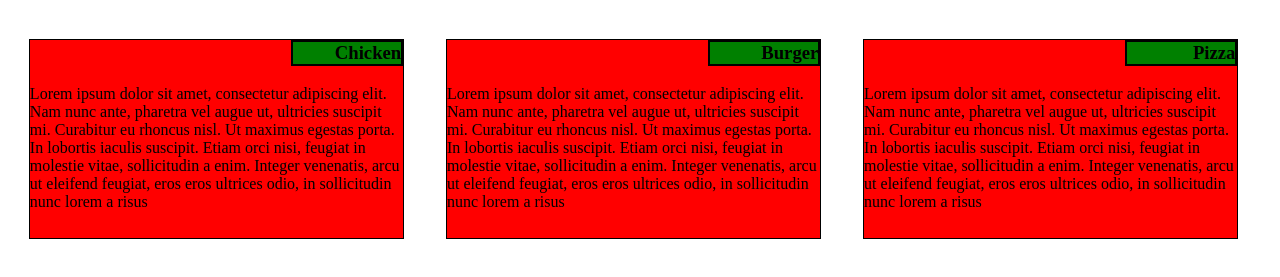
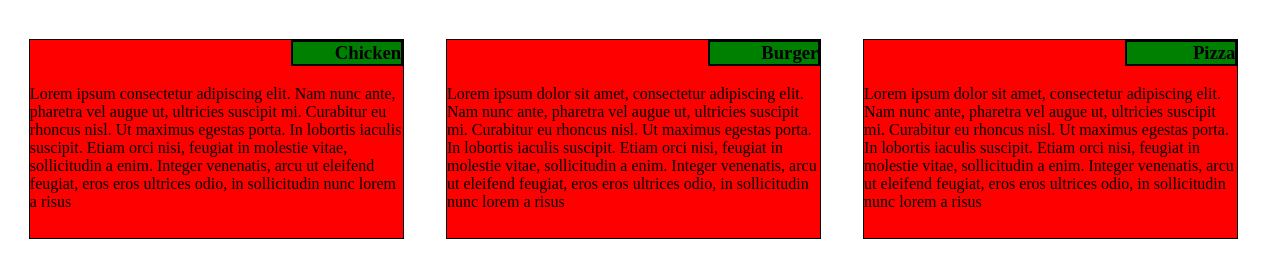
Before and after one commit to whitewolf1905/Introduction-to-Responsive-Design, a plain HTML site: page Module2 Assign/index.html in a window 1280 px wide. Shown: the part 61-338 px from the top of the page. Drawn offline with Linux system fonts and the light colour scheme.

Commit message:
Updated Index.html

```diff
--- a/Module2 Assign/index.html
+++ b/Module2 Assign/index.html
@@ -9,7 +9,7 @@
 <h1>Our Menu</h1>
 <div>
 <div class="col-ld-4 col-md-6 col-sd-12">
-	<section><h3>Chicken</h3><p>Lorem ipsum dolor sit amet, consectetur adipiscing elit. Nam nunc ante, pharetra vel augue ut, ultricies suscipit mi. Curabitur eu rhoncus nisl. Ut maximus egestas porta. In lobortis iaculis suscipit. Etiam orci nisi, feugiat in molestie vitae, sollicitudin a enim. Integer venenatis, arcu ut eleifend feugiat, eros eros ultrices odio, in sollicitudin nunc lorem a risus</p></section>
+	<section><h3>Chicken</h3><p>Lorem ipsum consectetur adipiscing elit. Nam nunc ante, pharetra vel augue ut, ultricies suscipit mi. Curabitur eu rhoncus nisl. Ut maximus egestas porta. In lobortis iaculis suscipit. Etiam orci nisi, feugiat in molestie vitae, sollicitudin a enim. Integer venenatis, arcu ut eleifend feugiat, eros eros ultrices odio, in sollicitudin nunc lorem a risus</p></section>
 </div>
 <div class="col-ld-4 col-md-6 col-sd-12">
 	<section><h3>Burger</h3><p>Lorem ipsum dolor sit amet, consectetur adipiscing elit. Nam nunc ante, pharetra vel augue ut, ultricies suscipit mi. Curabitur eu rhoncus nisl. Ut maximus egestas porta. In lobortis iaculis suscipit. Etiam orci nisi, feugiat in molestie vitae, sollicitudin a enim. Integer venenatis, arcu ut eleifend feugiat, eros eros ultrices odio, in sollicitudin nunc lorem a risus</p></section>
```
